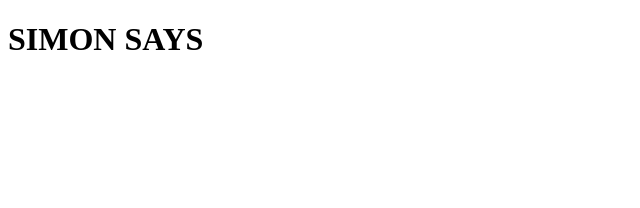
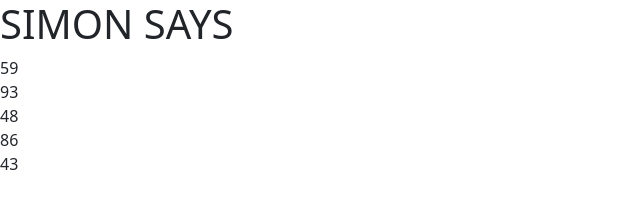
Before and after one commit to BanLowi/js-simon, a plain HTML site: page index.html in a window 1280 px wide. Shown: the whole page, without its empty margins (0-640 px from the left). Drawn offline with nearby package versions, Linux system fonts and the light colour scheme.

Commit message:
add random number generator for 30 seconds

```diff
--- a/index.html
+++ b/index.html
@@ -4,15 +4,19 @@
     <meta charset="UTF-8">
     <meta name="viewport" content="width=device-width, initial-scale=1.0">
     <title>Simon Says</title>
+
+    <!-- Bootstrap -->
+     <link href="https://cdn.jsdelivr.net/npm/bootstrap@5.3.8/dist/css/bootstrap.min.css" rel="stylesheet" integrity="sha384-sRIl4kxILFvY47J16cr9ZwB07vP4J8+LH7qKQnuqkuIAvNWLzeN8tE5YBujZqJLB" crossorigin="anonymous">
+
 </head>
 <body>
     <header><h1>SIMON SAYS</h1></header>
 
     <main>
 
-        <div>
+        <div id="numberContainer">
 
-            <div id="numberOne"></div>
+            <div id="numberOne"><input type="number"></div>
             <div id="numberTwo"></div>
             <div id="numberThree"></div>
             <div id="numberFour"></div>
--- a/main.js
+++ b/main.js
@@ -1,10 +1,25 @@
+// Variabili elementi contenitori
+const numbers = document.getElementById("numberContainer");
+
+// Variabili elementi numeri
 const numberOneEl = document.getElementById("numberOne");
 const numberTwoEl = document.getElementById("numberTwo");
 const numberThreeEl = document.getElementById("numberThree");
 const numberFourEl = document.getElementById("numberFour");
 const numberFiveEl = document.getElementById("numberFive");
 
+// Inserisco un numero random da 1 a 100 in ogni elemento
+numberOneEl.innerHTML = getRndNumber(1, 100);
+numberTwoEl.innerHTML = getRndNumber(1, 100);
+numberThreeEl.innerHTML = getRndNumber(1, 100);
+numberFourEl.innerHTML = getRndNumber(1, 100);
+numberFiveEl.innerHTML = getRndNumber(1, 100);
 
-function getRndInteger(min, max) {
+// Generatore numeri random
+function getRndNumber(min, max) {
   return Math.floor(Math.random() * (max - min + 1) ) + min;
 }
+
+setTimeout( () => {
+    numbers.className = "d-none"
+}, 30000)
```
Also changed, not shown: 1 other file.
